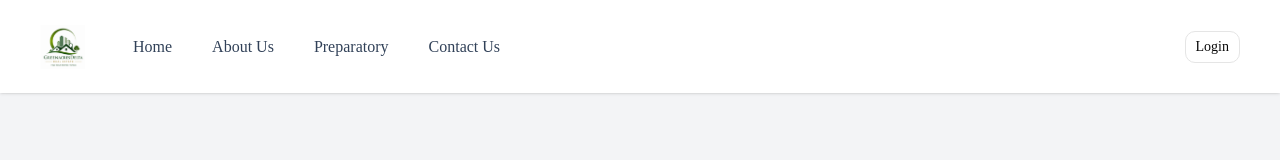
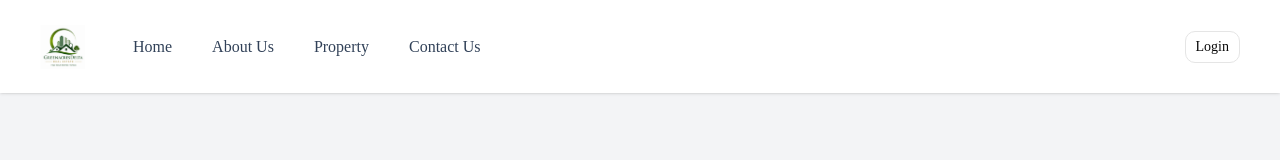
Before and after one commit to balaguru8072/greenacres-frontend, a Next.js app: page /login in a window 1280 px wide. Shown: the top 160 px of the page. Built offline with nearby package versions, Linux system fonts and the light colour scheme; no server answers.

Commit message:
Property spelling change

```diff
--- a/app/_component/Header.jsx
+++ b/app/_component/Header.jsx
@@ -97,7 +97,7 @@ function Header() {
           <ul className="hidden md:flex gap-10 text-[16px] font-medium text-slate-700">
             <li><Link href="/">Home</Link></li>
             <li><Link href={withRandomPath("/aboutPages")}>About Us</Link></li>
-            <li><Link href={withRandomPath("/preparatoryPages")}>Preparatory</Link></li>
+            <li><Link href={withRandomPath("/preparatoryPages")}>Property</Link></li>
             <li><Link href={withRandomPath("/ContactPages")}>Contact Us</Link></li>
           </ul>
         </div>
@@ -148,7 +148,7 @@ function Header() {
         <div className="md:hidden fixed top-[76px] left-0 w-full bg-white shadow-lg z-40 p-5 flex flex-col gap-4">
           <Link href="/" onClick={() => setIsOpen(false)}>Home</Link>
           <Link href={withRandomPath("/aboutPages")} onClick={() => setIsOpen(false)}>About Us</Link>
-          <Link href={withRandomPath("/preparatoryPages")} onClick={() => setIsOpen(false)}>Preparatory</Link>
+          <Link href={withRandomPath("/preparatoryPages")} onClick={() => setIsOpen(false)}>Property</Link>
           <Link href={withRandomPath("/ContactPages")} onClick={() => setIsOpen(false)}>Contact Us</Link>
 
           {!user ? (
--- a/app/_component/_preparatoryPages/_listing_prepartory/Prepartory.jsx
+++ b/app/_component/_preparatoryPages/_listing_prepartory/Prepartory.jsx
@@ -189,7 +189,7 @@ export default function Preparatory() {
     //   </div>
     // </div>
     <div className="p-6 md:px-10">
-      <h1 className="text-center text-3xl sm:text-4xl md:text-5xl font-bold mb-5">Preparatory Page</h1>
+      <h1 className="text-center text-3xl sm:text-4xl md:text-5xl font-bold mb-5">Property Page</h1>
       <div>
         <Listing />
       </div>
```
